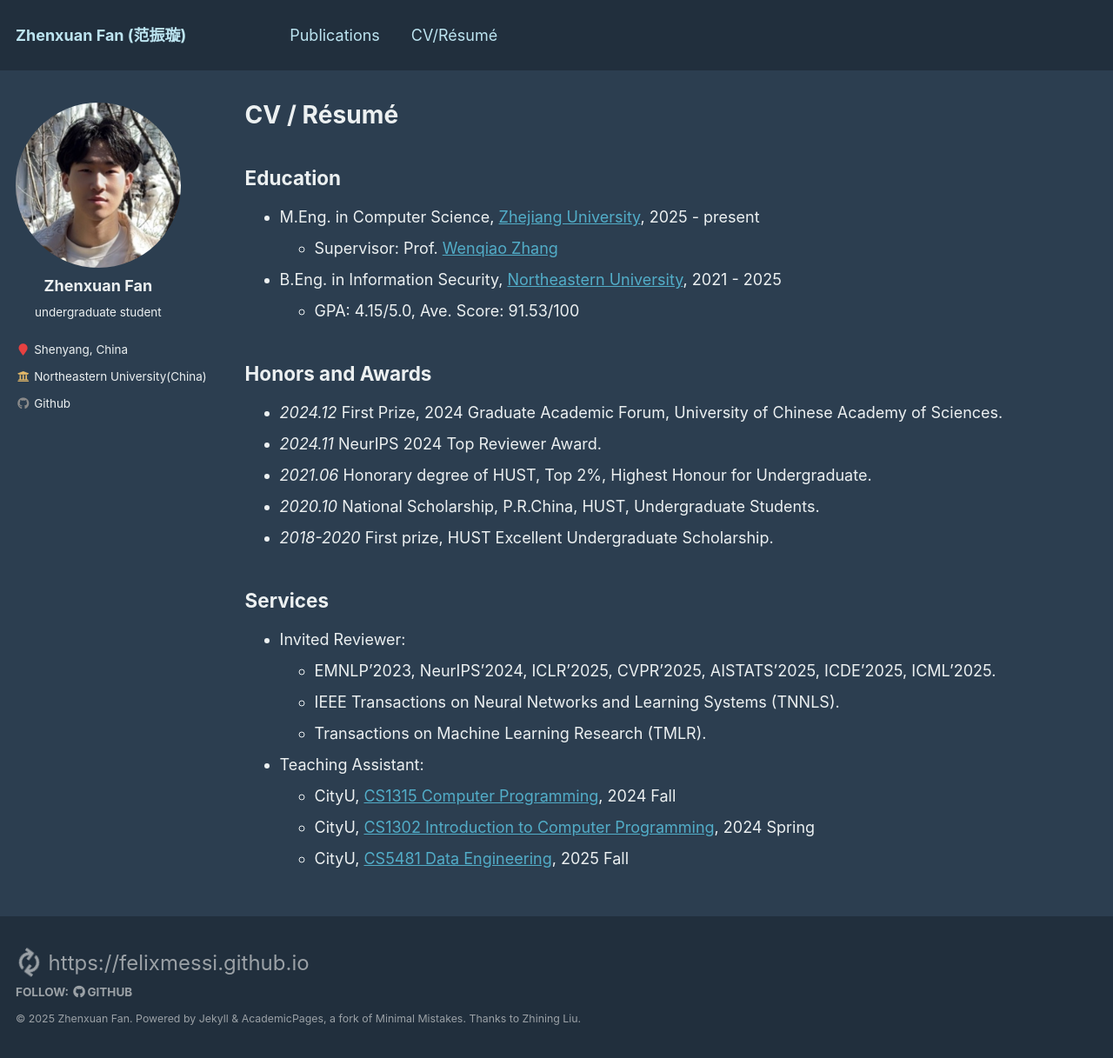
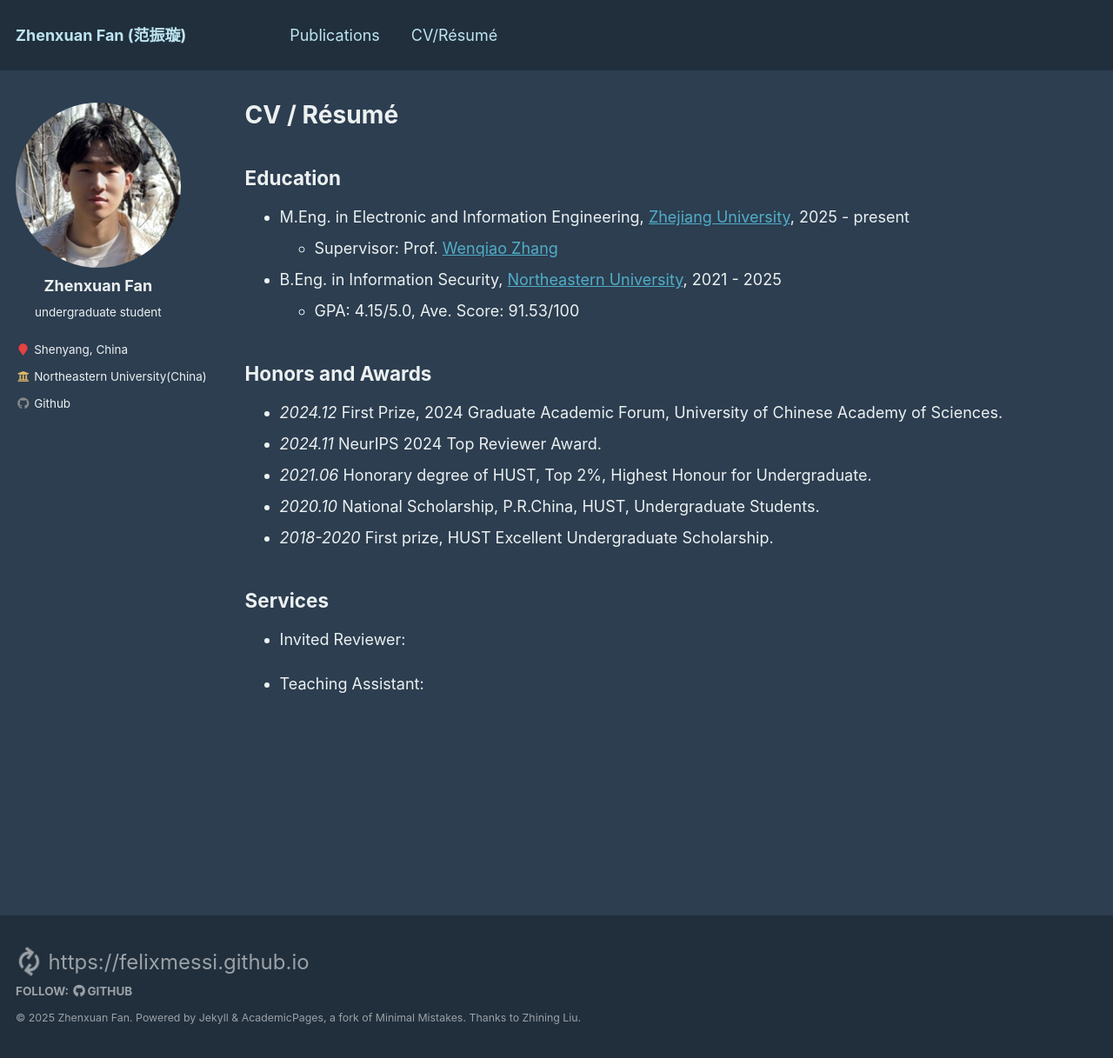
Before and after one commit to fanzhenxuan/fanzhenxuan.github.io, a Jekyll site: the page built from _pages/cv.md, in a window 1280 px wide and 1217 px high. Shown: the whole window at 87% size. Built offline with Jekyll 4.4.1, drawn with Linux system fonts in a browser that asks for light colours.

Commit message:
Update cv.md

```diff
--- a/_pages/cv.md
+++ b/_pages/cv.md
@@ -12,7 +12,7 @@ redirect_from:
 
 ## Education
 
-* M.Eng. in Computer Science, [Zhejiang University](https://www.zju.edu.cn/english/), 2025 - present
+* M.Eng. in Electronic and Information Engineering, [Zhejiang University](https://www.zju.edu.cn/english/), 2025 - present
   * Supervisor: Prof. [Wenqiao Zhang](https://person.zju.edu.cn/wenqiao)
 * B.Eng. in Information Security, [Northeastern University](https://english.neu.edu.cn/), 2021 - 2025
   * GPA: 4.15/5.0, Ave. Score: 91.53/100
@@ -29,11 +29,5 @@ redirect_from:
 
 ## Services
 - Invited Reviewer:
-  - EMNLP'2023, NeurIPS'2024, ICLR'2025, CVPR'2025, AISTATS'2025, ICDE'2025, ICML'2025.
-  <!-- - AIM-FM workshop@NeurIPS'2024. -->
-  - IEEE Transactions on Neural Networks and Learning Systems (TNNLS).
-  - Transactions on Machine Learning Research (TMLR).
+
 - Teaching Assistant:
-  - CityU, [CS1315 Computer Programming](https://www.cityu.edu.hk/catalogue/ug/current/course/CS1315.htm), 2024 Fall
-  - CityU, [CS1302 Introduction to Computer Programming](https://www.cityu.edu.hk/catalogue/ug/202021/course/CS1302.htm), 2024 Spring
-  - CityU, [CS5481 Data Engineering](https://www.cityu.edu.hk/catalogue/pg/202425/course/CS5481.htm), 2025 Fall
```
